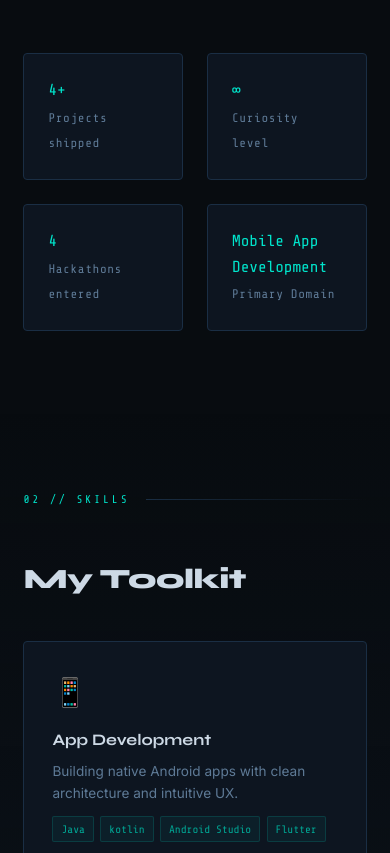
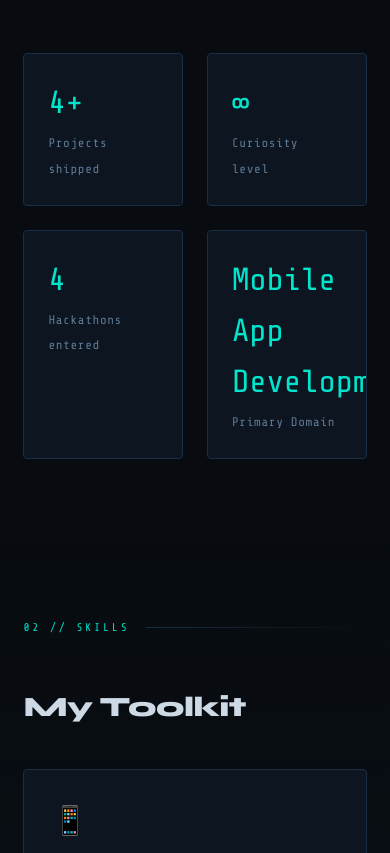
Before and after one commit to Dominic3344/portfolio-website, a plain HTML site: page index.html in a window 390 px wide. Shown: the part 1863-2716 px from the top of the page. Drawn offline with nearby package versions, Linux system fonts and the light colour scheme.

Commit message:
fixed size

```diff
--- a/style.css
+++ b/style.css
@@ -821,12 +821,6 @@ footer.visible {
     .nav-links.open {
     transform: translateX(0);
    }
-  .stat-number {
-    font-family: var(--mono);
-    font-size: 1rem;
-    color: var(--cyan);
-    display: block;
-}
 
     .nav-links li {
       border-bottom: 1px solid var(--border);
@@ -881,6 +875,11 @@ footer.visible {
     .hero-content .hero-description { opacity: 1; animation: none; }
     .hero-content .hero-cta { opacity: 1; animation: none; }
     .scroll-hint { display: none; }
+
+    .stat-number {
+    font-size: 0.7srem;
+}
+
   }
 
   * { cursor: none; }
```
Lines whose indentation alone changed are shown as unchanged.
